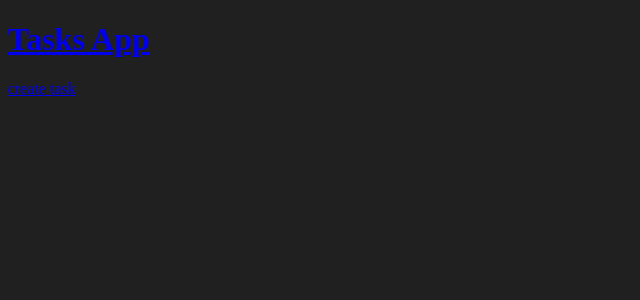
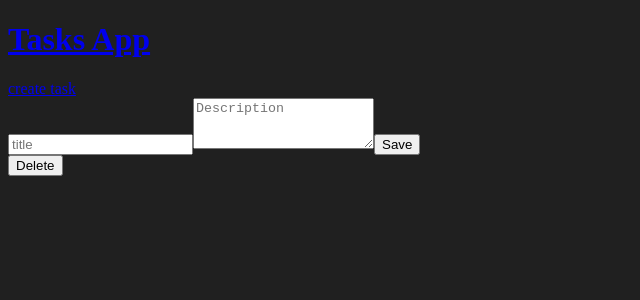
Before and after one commit to Fabri-cio/django-crud-react, a React (Vite) app in the folder client/: page /tasks/1 in a window 1280 px wide. Shown: the top 300 px of the page, without its empty margins (0-640 px from the left). Built offline with nearby package versions, Linux system fonts and the light colour scheme.

Commit message:
eliminar tareas

```diff
--- a/client/src/App.jsx
+++ b/client/src/App.jsx
@@ -14,6 +14,7 @@
       <Route path="/" element={<Navigate to="tasks" />}></Route>
       <Route path="/tasks" element={<TaskPage/>}></Route>
       <Route path="/tasks-create" element={<TaskFormPage />}></Route>
+      <Route path="/tasks/:id" element={<TaskFormPage />}></Route>
     </Routes>
    </BrowserRouter>
   )
--- a/client/src/api/tasks.api.js
+++ b/client/src/api/tasks.api.js
@@ -7,3 +7,5 @@
 export const getAllTasks = () => tasksApi.get("/");
 
 export const createTask = (task) => tasksApi.post("/", task);
+
+export const deleteTask = (id) => tasksApi.delete(`/${id}/`);
--- a/client/src/components/TaskCard.jsx
+++ b/client/src/components/TaskCard.jsx
@@ -1,6 +1,15 @@
-export function TaskCard({task}) {
+import { useNavigate } from "react-router-dom";
+
+export function TaskCard({ task }) {
+  const navigate = useNavigate();
+
   return (
-    <div>
+    <div
+      style={{ background: "black" }}
+      onClick={() => {
+        navigate(`/tasks/${task.id}`);
+      }}
+    >
       <h1>{task.title}</h1>
       <p>{task.description}</p>
       <hr />
--- a/client/src/pages/TaskFormPage.jsx
+++ b/client/src/pages/TaskFormPage.jsx
@@ -1,6 +1,6 @@
 import { useForm } from "react-hook-form";
-import { createTask } from "../api/tasks.api";
-import { useNavigate } from "react-router-dom";
+import { createTask, deleteTask } from "../api/tasks.api";
+import { useNavigate, useParams } from "react-router-dom";
 
 export function TaskFormPage() {
   const {
@@ -9,6 +9,8 @@
     formState: { errors },
   } = useForm();
   const navigate = useNavigate();
+  const params = useParams();
+  console.log(params);
 
   const onSubmit = handleSubmit(async (data) => {
     await createTask(data);
@@ -17,6 +19,7 @@
   });
 
   return (
+    <div>
       <form onSubmit={onSubmit}>
         <input
           type="text"
@@ -34,5 +37,20 @@
 
         <button>Save</button>
       </form>
+
+      {params.id && (
+        <button
+          onClick={async () => {
+            const aceptar = window.confirm("estas seguro");
+            if (aceptar) {
+              await deleteTask(params.id);
+              navigate("/tasks");
+            }
+          }}
+        >
+          Delete
+        </button>
+      )}
+    </div>
   );
 }
```
Also changed, not shown: 1 other file (tests, documents, lock files or other folders). Lines whose indentation alone changed are shown as unchanged.
